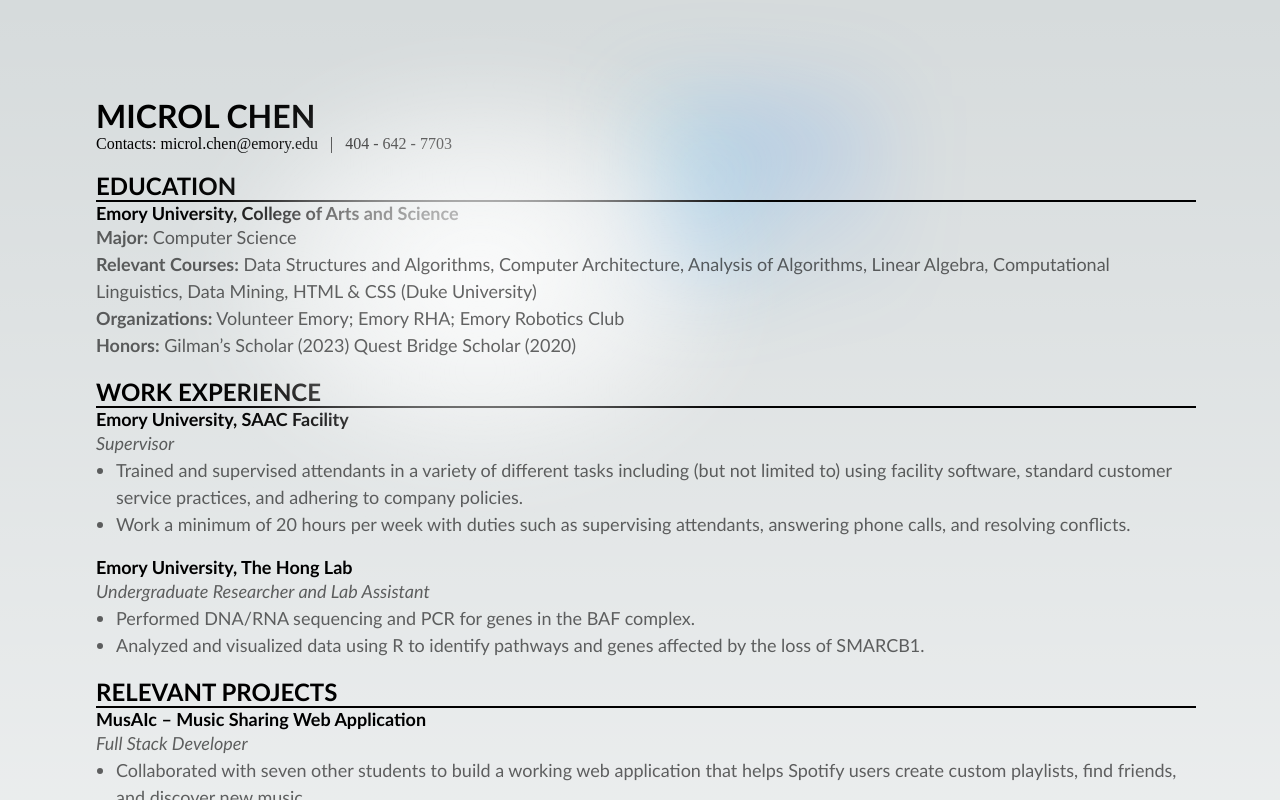
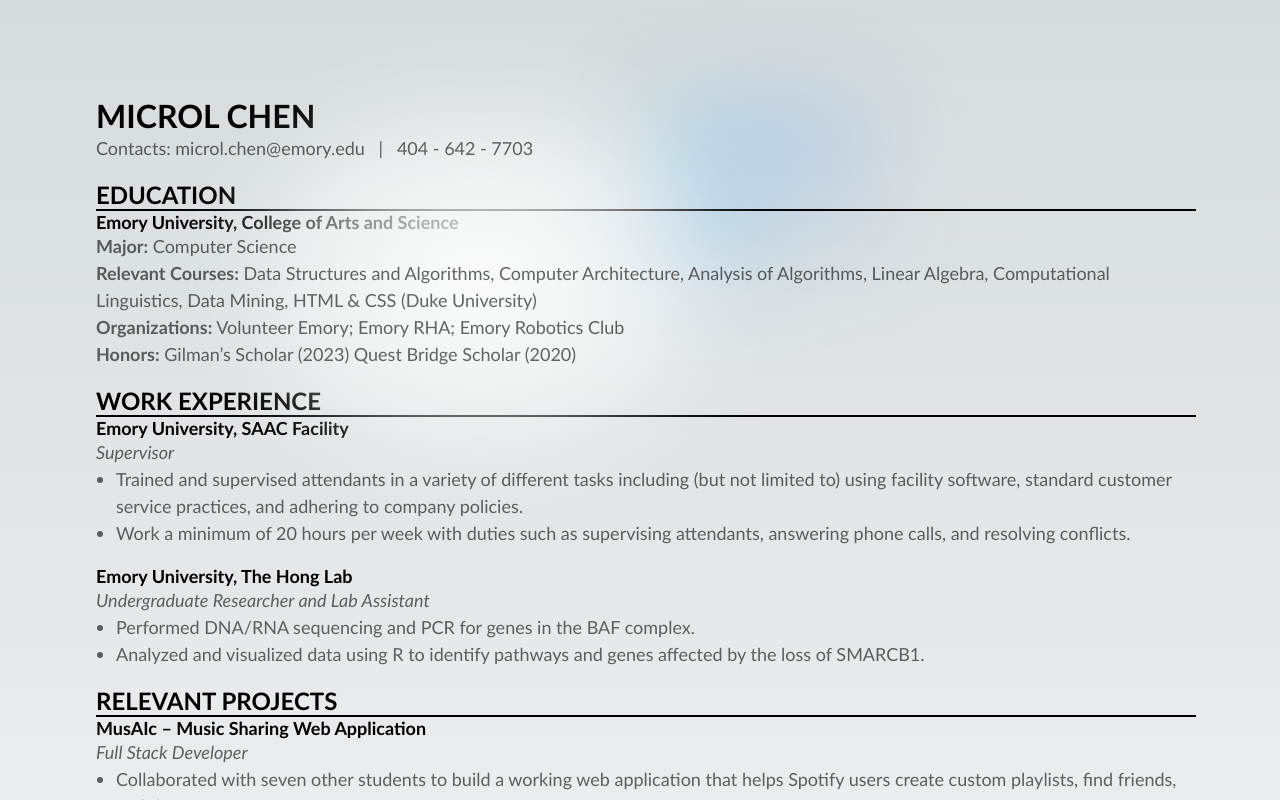
Before and after one commit to microlchen/resume, a Next.js app: page / in a window 1280 px wide. Shown: the top 800 px of the page. Built offline with nearby package versions, Linux system fonts and the light colour scheme.

Commit message:
Update index.js

```diff
--- a/src/pages/index.js
+++ b/src/pages/index.js
@@ -22,7 +22,7 @@ export default function Home() {
               &nbsp; &nbsp; &nbsp; &nbsp; &nbsp; &nbsp; &nbsp; &nbsp; &nbsp;
               &nbsp; &nbsp; &nbsp; &nbsp; &nbsp; &nbsp; &nbsp;
             </h1>
-            <p>Contacts: microl.chen@emory.edu &nbsp; | &nbsp; 404&nbsp;-&nbsp;642&nbsp;-&nbsp;7703</p>
+            <p className={styles.type}>Contacts: microl.chen@emory.edu &nbsp; | &nbsp; 404&nbsp;-&nbsp;642&nbsp;-&nbsp;7703</p>
             <br />
             <h2 className={styles.h2}>EDUCATION</h2>
             <hr className={styles.divider} />
```
